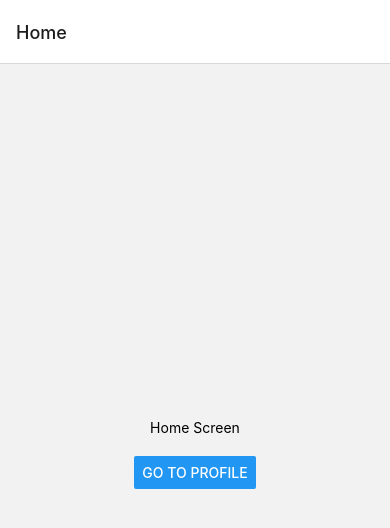
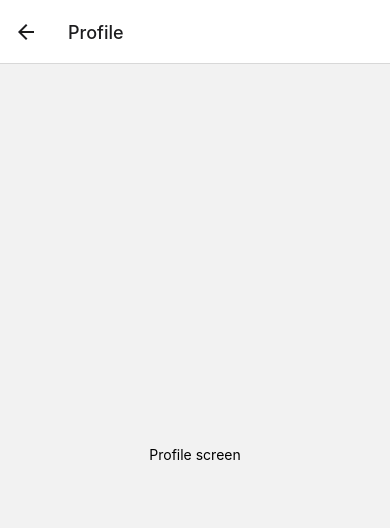
Before and after one commit to LyArthur/AAE-Mobile-App, a React Native app: screen /Profile in a window 390 px wide. Shown: the top 528 px of the page. Built offline with nearby package versions, Linux system fonts and the light colour scheme.

Commit message:
Redirection lors du lancement de l'aplication

```diff
--- a/App.js
+++ b/App.js
@@ -1,17 +1,19 @@
 import * as React from 'react';
 import {NavigationContainer} from '@react-navigation/native';
 import {createNativeStackNavigator} from '@react-navigation/native-stack';
-import LoadingScreen from "./src/screens/loadingScreen";
+import {LoadingScreen} from "./src/screens/loadingScreen";
 import {HomeScreen} from "./src/screens/homeScreen";
+import {ProfileScreen} from "./src/screens/profileScreen";
 
 const Stack = createNativeStackNavigator();
 
 export default function App() {
   return (
       <NavigationContainer>
-        <Stack.Navigator initialRouteName="Home">
+        <Stack.Navigator initialRouteName="Loading">
           <Stack.Screen name="Loading" component={LoadingScreen}/>
           <Stack.Screen name="Home" component={HomeScreen}/>
+          <Stack.Screen name="Profile" component={ProfileScreen}/>
         </Stack.Navigator>
       </NavigationContainer>
   );
--- a/app.json
+++ b/app.json
@@ -25,6 +25,9 @@
     },
     "web": {
       "favicon": "./assets/favicon.png"
-    }
+    },
+    "plugins": [
+      "expo-secure-store"
+    ]
   }
 }
--- a/package.json
+++ b/package.json
@@ -19,7 +19,8 @@
     "react-native": "0.73.4",
     "react-native-safe-area-context": "4.8.2",
     "react-native-screens": "~3.29.0",
-    "react-native-web": "~0.19.6"
+    "react-native-web": "~0.19.6",
+    "expo-secure-store": "~12.8.1"
   },
   "devDependencies": {
     "@babel/core": "^7.20.0"
--- a/src/screens/loadingScreen/components/loading.jsx
+++ b/src/screens/loadingScreen/components/loading.jsx
@@ -1,5 +1,5 @@
 import {ActivityIndicator, Text, View} from "react-native";
-import React from "react";
+import React, {useEffect} from "react";
 
 export const Loading = () => {
     return (
--- a/src/screens/loadingScreen/index.jsx
+++ b/src/screens/loadingScreen/index.jsx
@@ -1,6 +1,25 @@
 import {Loading} from "./components";
+import {useEffect} from "react";
+import * as SecureStore from 'expo-secure-store';
 
-export const LoadingScreen = () => {
+export const LoadingScreen = ({navigation}) => {
+    useEffect(() => {
+        void checkAuthToken(navigation);
+    }, []);
+    const checkAuthToken = async (navigation) => {
+        try {
+            const token = await SecureStore.getItemAsync('jwtToken');
+            if (token) {
+                // Rediriger vers la page d'accueil si un token JWT est présent
+                navigation.navigate('Profile');
+            } else {
+                // Rediriger vers la page de connexion si aucun token JWT n'est présent
+                navigation.navigate('Home');
+            }
+        } catch (error) {
+            console.error('Error checking auth token:', error);
+        }
+    };
     return(
         <Loading />
     )
--- /dev/null
+++ b/src/screens/profileScreen/components/index.jsx
@@ -0,0 +1 @@
+export * from "./logout"
--- /dev/null
+++ b/src/screens/profileScreen/index.jsx
@@ -0,0 +1,21 @@
+import {StyleSheet, Text, StatusBar, View} from "react-native";
+
+export const ProfileScreen = () =>{
+    return (
+        <View style={styles.container}>
+            <Text> Profile screen </Text>
+        </View>
+    )
+}
+const styles = StyleSheet.create({
+    container: {
+        flex: 1,
+        paddingTop: StatusBar.currentHeight,
+        justifyContent: 'center',
+        alignItems: 'center',
+    },
+    textContainer: {
+        marginBottom: 20, // Espacement entre le texte et le bord inférieur de l'écran
+    },
+});
+export default ProfileScreen
```
Also changed, not shown: 1 other file (tests, documents, lock files or other folders).
